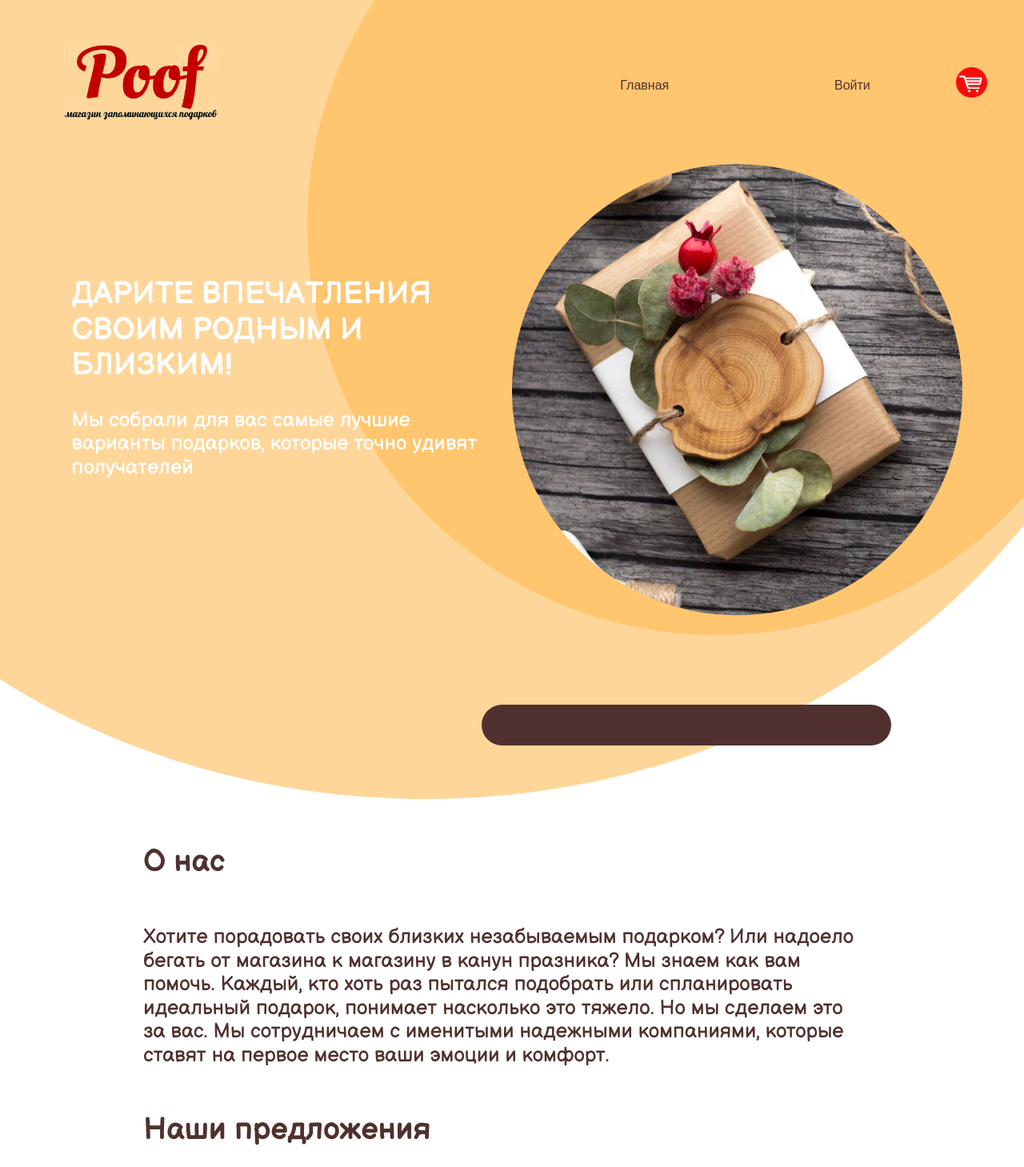
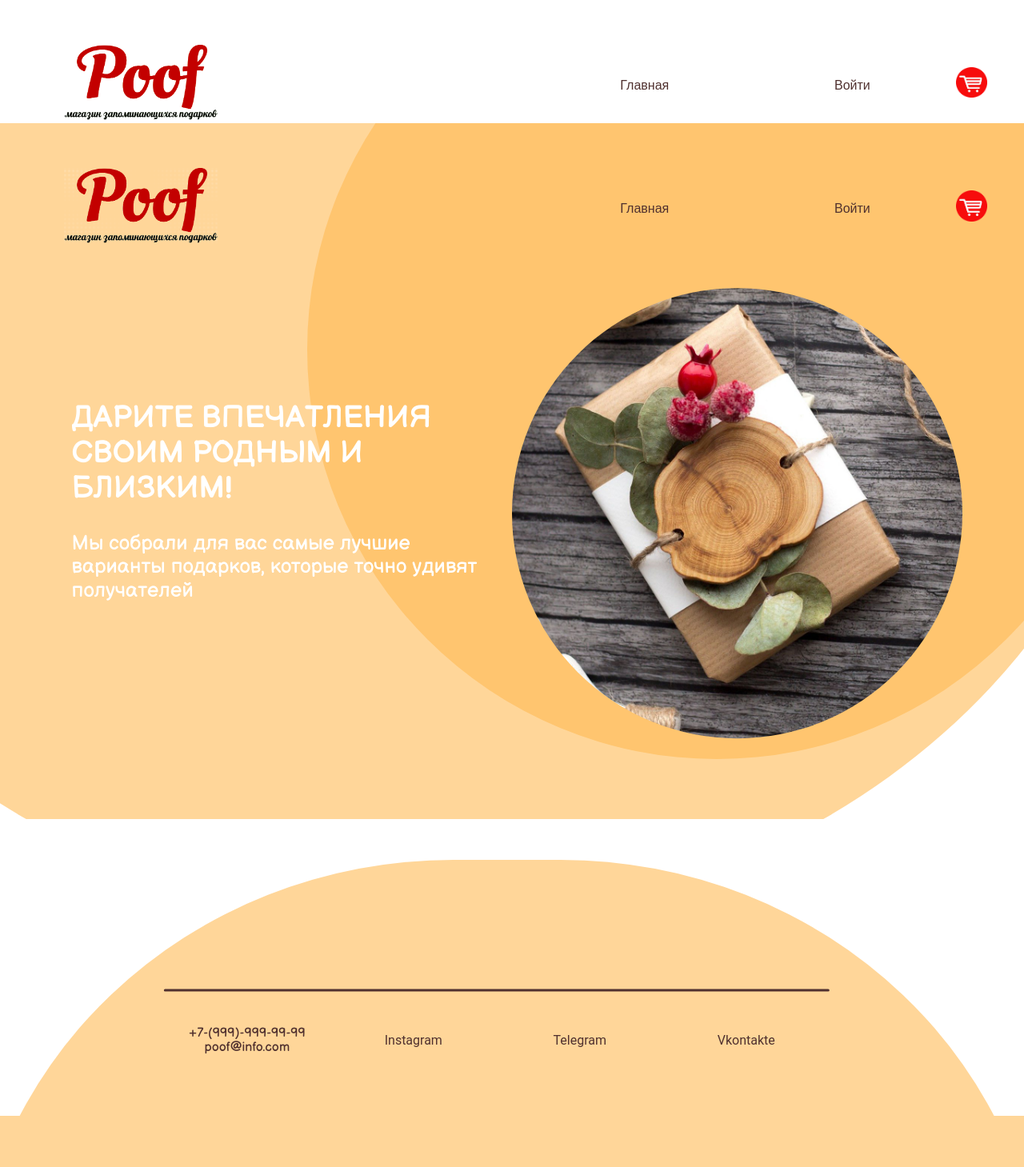
Before and after one commit to S-Lump/gift_proj, a Django app: template gift/products/templates/products/index.html in a window 1280 px wide. Shown: the top 1459 px of the page at 80% size. After the commit the page ends 1395 px from the top, so only its background shows below. Run offline with Django 3.2, Linux system fonts and the light colour scheme; the template is opened without the code that fills it, so the values that code supplies are empty.

Commit message:
update main template

```diff
--- a/gift/templates/base.html
+++ b/gift/templates/base.html
@@ -8,19 +8,55 @@
     <link rel="stylesheet" href="{% static 'css/main.css' %}">
     <link rel="stylesheet" href="{% static 'css/index.css' %}">
     <link rel="stylesheet" href="{% static 'css/products.css' %}">
-    <link rel="script" href="../gift/static/scripts/Scripts.js">
     <link rel="preconnect" href="https://fonts.gstatic.com">
     <link rel="preconnect" href="https://fonts.gstatic.com">
     <link rel="preconnect" href="https://fonts.gstatic.com">
     <link rel="preconnect" href="https://fonts.gstatic.com">
     <link href="https://fonts.googleapis.com/css2?family=Oswald:wght@500&display=swap" rel="stylesheet">
     <link href="https://fonts.googleapis.com/css2?family=Balsamiq+Sans:wght@400;700&display=swap" rel="stylesheet">
-    <title>{% block title %} Gift {% endblock %}</title>
+    <title>{% block title %} Poof - магазин подарков {% endblock %}</title>
 </head>
 <body>
+    <div class="alert">Товар добавлен в корзину</div>
+    <div class="wrapper">
+        <div class = "bottom_menu">
+            <a class="logo" href="/"><img class="category_image" src="{% static 'img/Logo.gif' %}"></a>
+            <div class="menu_links">
+                <a href="/" class="link">Главная</a>
+                {% if request.user.is_authenticated %}
+                    <!-- <a href="#" class="link">Личный кабинет</a> -->
+                    <a href="{% url 'logout' %}" class="link">Выход</a>
+                {% else %}
+                    <a href="{% url 'login' %}" class="link">Войти</a>
+                {% endif %}
+                <a class="margin" href="{% url 'cart' %}">
+                    <input class="cart" type="image" src="{% static 'img/Cart_logo.gif' %}" alt="Кнопка «Cart»">
+                </a>
+            </div>
+        </div>
+        {% block content %}
 
-    {% block content %}
+        {% endblock %}
+    </div>
+
+    {% block main %}
 
     {% endblock %}
+
+    <div class="wrapper_footer">
+        <div class="footer">
+            <div class="footer_circle">
+                <div><hr></div>
+                <div class="contact">
+                    <p class="footer_link">+7-(999)-999-99-99<br>poof@info.com</p>
+                    <a href="https://www.instagram.com/yellow__boat/" class="footer_link">Instagram</a>
+                    <a href="https://t.me/djoefrit" class="footer_link">Telegram</a>
+                    <a href="https://vk.com/lonep" class="footer_link">Vkontakte</a>
+                </div>
+            </div>
+        </div>
+    </div>
+
+    <script src="{% static 'scripts/Scripts.js' %}"></script>
 </body>
 </html>
```
